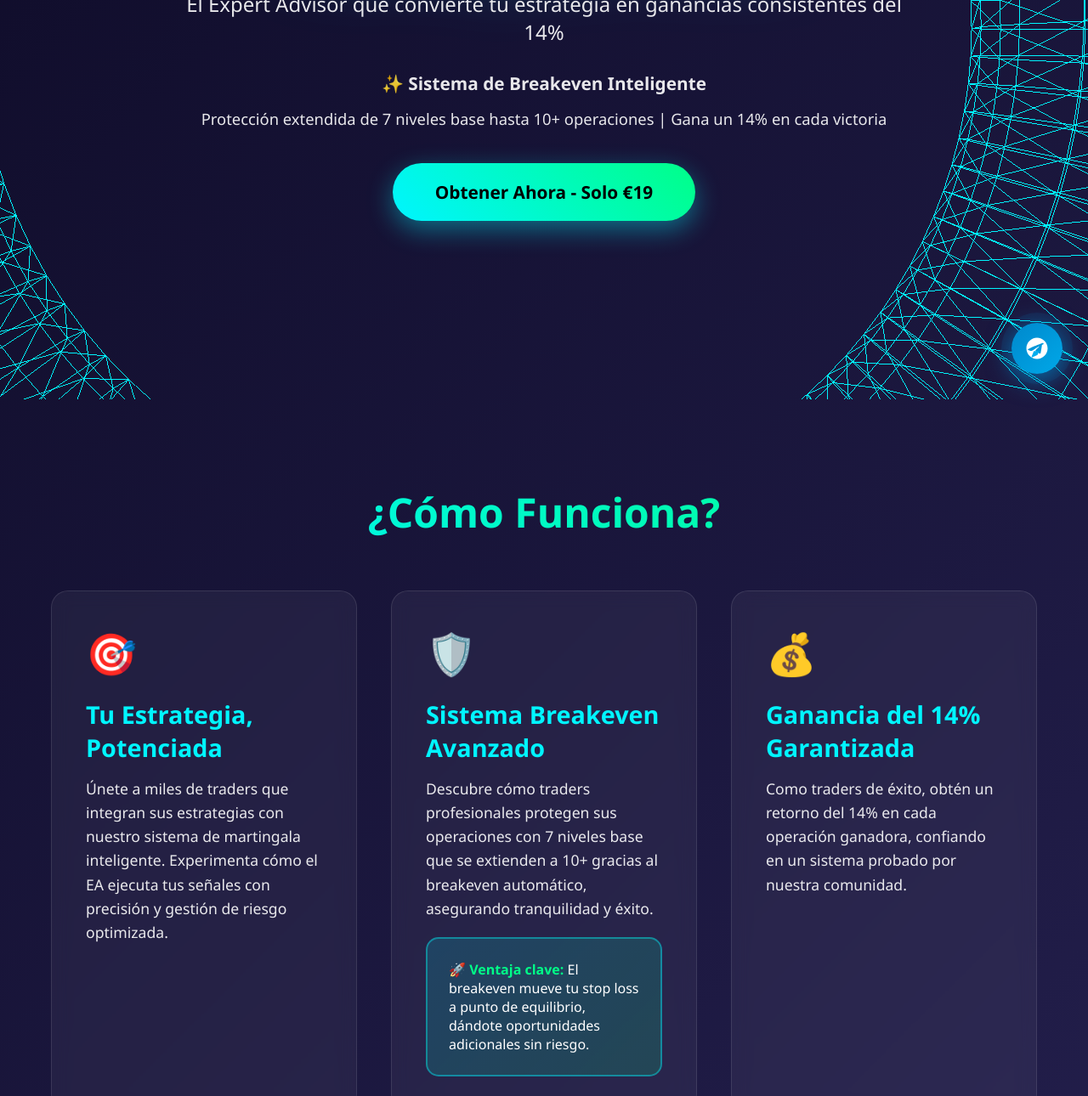
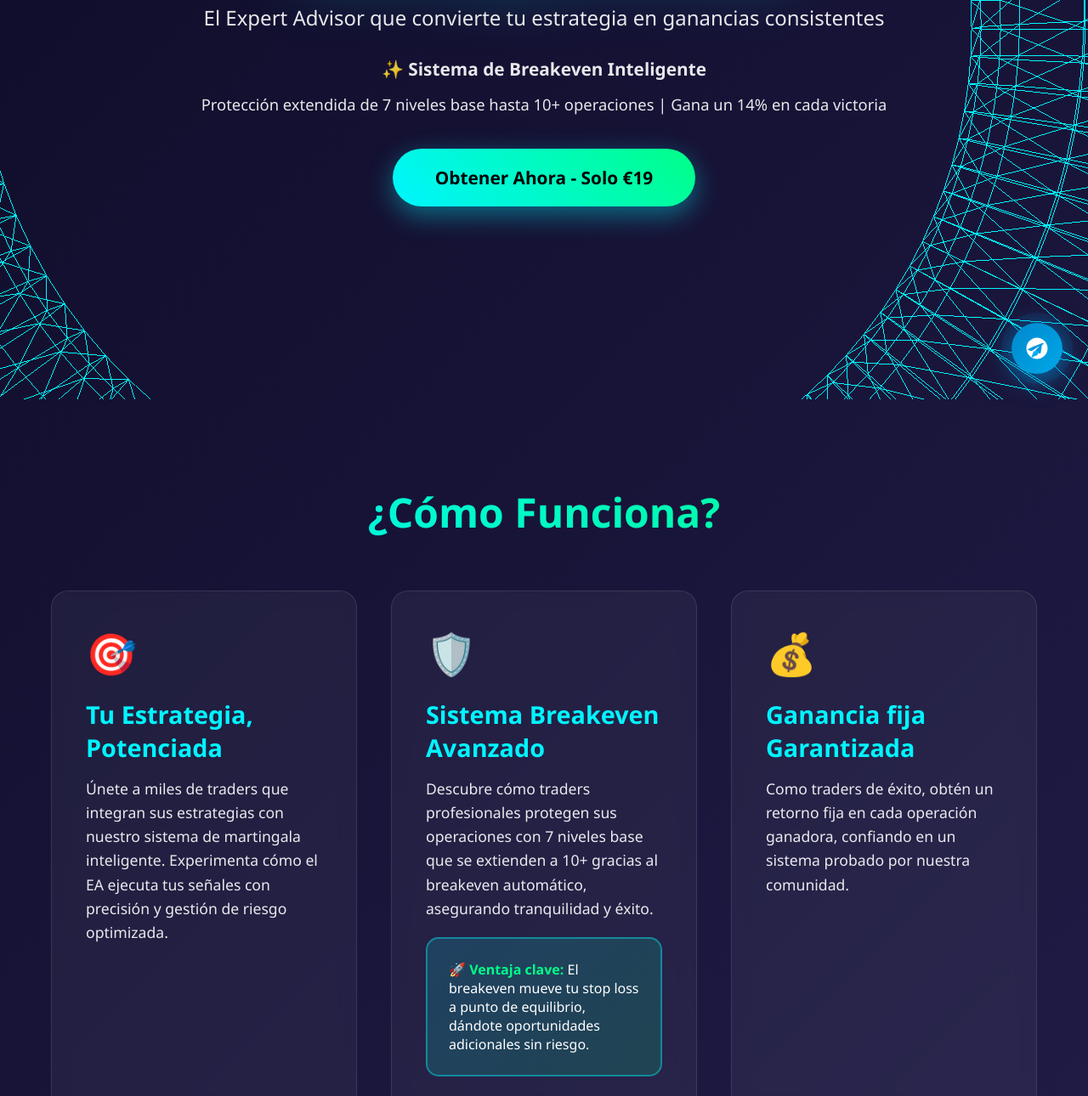
Before and after one commit to jarmy90/Martingalapro, a plain HTML site: page index.html in a window 1280 px wide. Shown: the part 330-1620 px from the top of the page at 85% size. Drawn offline with nearby package versions, Linux system fonts and the light colour scheme; animation ran at ten frames a second.

Commit message:
Update index.html

```diff
--- a/index.html
+++ b/index.html
@@ -83,7 +83,7 @@
         <canvas id="bg-canvas"></canvas>
         <div class="hero-content">
             <h1>Martingala Pro EA</h1>
-            <p>El Expert Advisor que convierte tu estrategia en ganancias consistentes del 14%</p>
+            <p>El Expert Advisor que convierte tu estrategia en ganancias consistentes</p>
             <p style="font-size: 1.3em; margin-bottom: 15px; font-weight: 600;">✨ Sistema de Breakeven Inteligente</p>
             <p style="font-size: 1.15em; margin-bottom: 40px;">Protección extendida de 7 niveles base hasta 10+ operaciones | Gana un 14% en cada victoria</p>
             <a href="#obtener" class="cta-button">Obtener Ahora - Solo €19</a>
@@ -109,8 +109,8 @@
             </div>
             <div class="feature-card">
                 <div class="feature-icon">💰</div>
-                <h3>Ganancia del 14% Garantizada</h3>
-                <p>Como traders de éxito, obtén un retorno del 14% en cada operación ganadora, confiando en un sistema probado por nuestra comunidad.</p>
+                <h3>Ganancia fija Garantizada</h3>
+                <p>Como traders de éxito, obtén un retorno fija en cada operación ganadora, confiando en un sistema probado por nuestra comunidad.</p>
             </div>
             <div class="feature-card">
                 <div class="feature-icon">⚙️</div>
@@ -132,7 +132,7 @@
         <!-- Estadísticas -->
         <div class="stats">
             <div class="stat-box">
-                <div class="stat-number">14%</div>
+                <div class="stat-number"tu ajustas el %</div>
                 <div class="stat-label">Ganancia por Operación</div>
             </div>
             <div class="stat-box">
```
